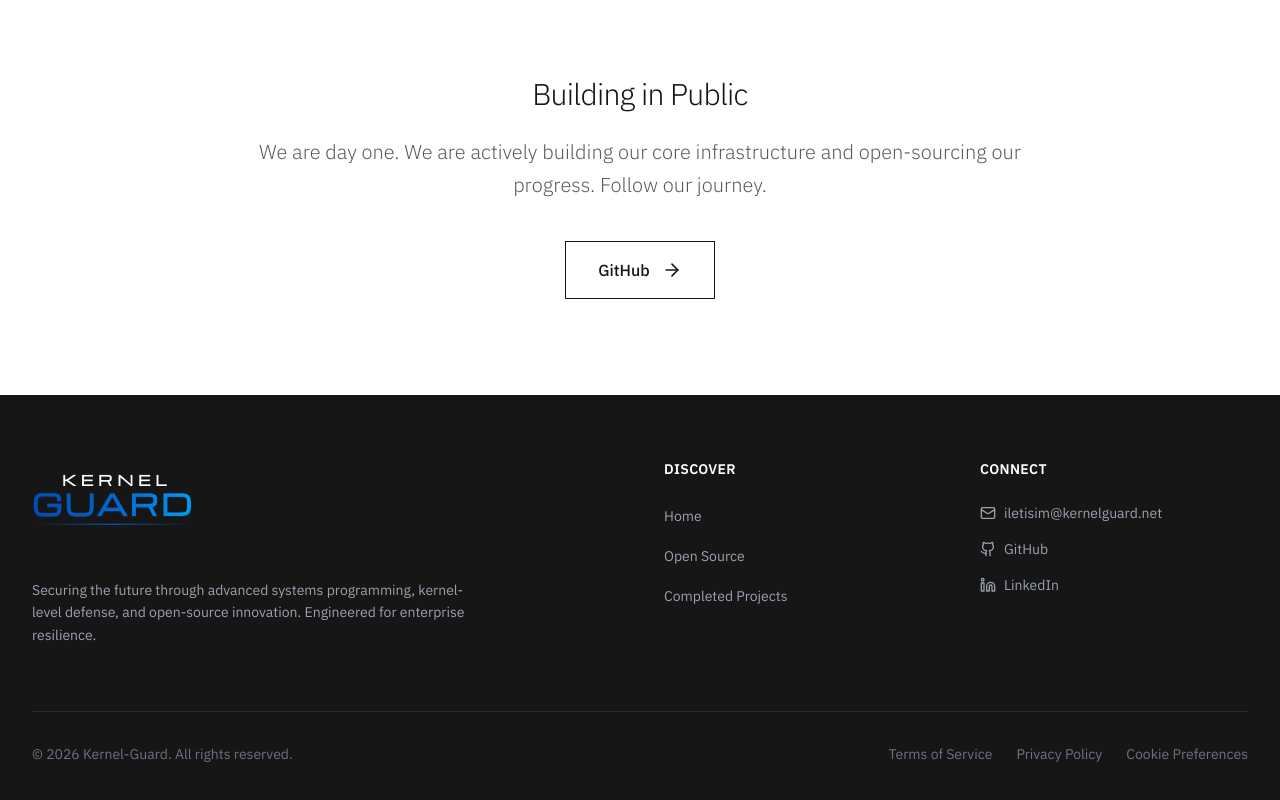
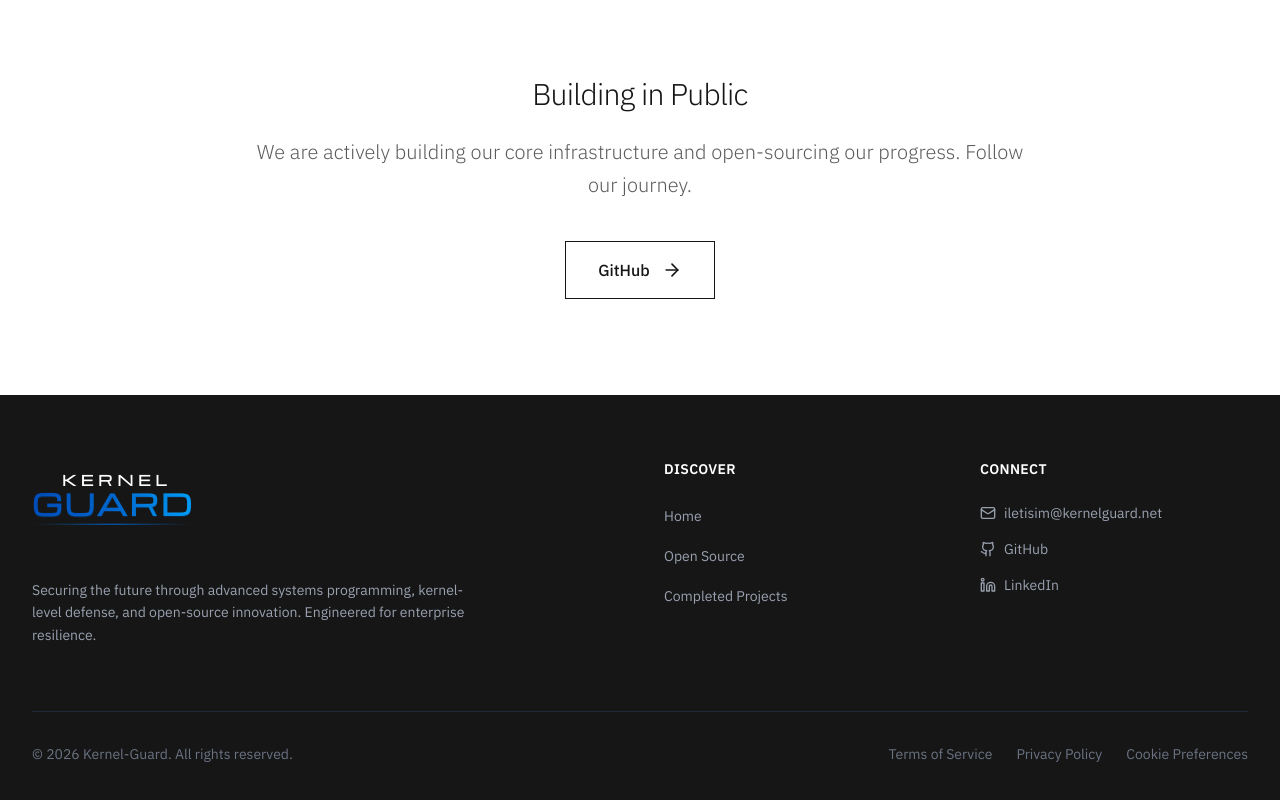
Before and after one commit to ErenAri/kernel-guard-frontend, a React (Vite) app: page / in a window 1280 px wide. Shown: the part 2124-2924 px from the top of the page. Built offline with nearby package versions, Linux system fonts and the light colour scheme.

Commit message:
refactor(translations): Update community section descriptions
Removes redundant "We are day one" phrase from the community description in both English and Turkish translations. This streamlines the message while retaining the core meaning of active development and open-sourcing.

```diff
--- a/src/translations/en.ts
+++ b/src/translations/en.ts
@@ -55,7 +55,7 @@ export const en = {
     },
     community: {
       title: 'Building in Public',
-      desc: 'We are day one. We are actively building our core infrastructure and open-sourcing our progress. Follow our journey.'
+      desc: 'We are actively building our core infrastructure and open-sourcing our progress. Follow our journey.'
     }
   },
   projects: {
--- a/src/translations/tr.ts
+++ b/src/translations/tr.ts
@@ -55,7 +55,7 @@ export const tr = {
     },
     community: {
       title: 'Açık Geliştirme (Build in Public)',
-      desc: 'Henüz 1. günümüz. Çekirdek altyapımızı aktif olarak inşa ediyor ve kodlarımızı açık kaynak olarak paylaşıyoruz. Yolculuğumuza katılın.'
+      desc: 'Çekirdek altyapımızı aktif olarak inşa ediyor ve kodlarımızı açık kaynak olarak paylaşıyoruz. Yolculuğumuza katılın.'
     }
   },
   projects: {
```
